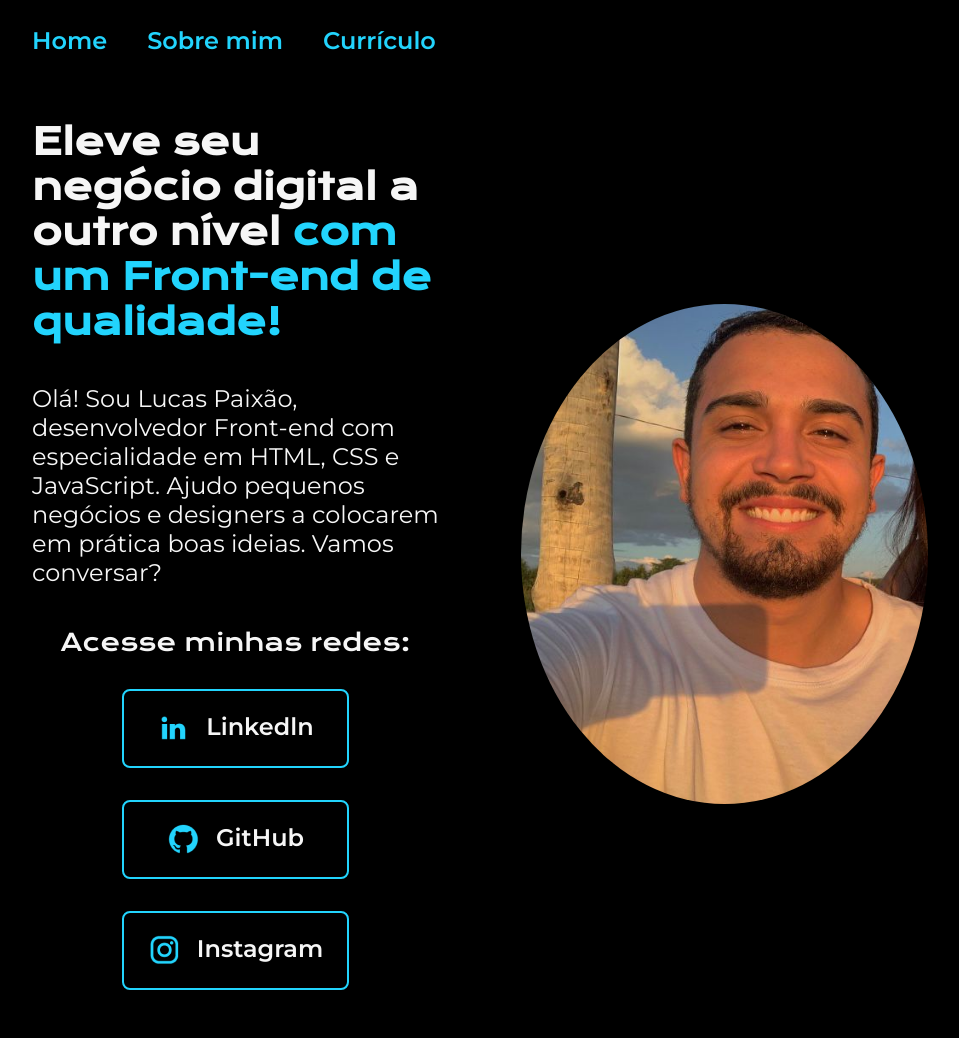
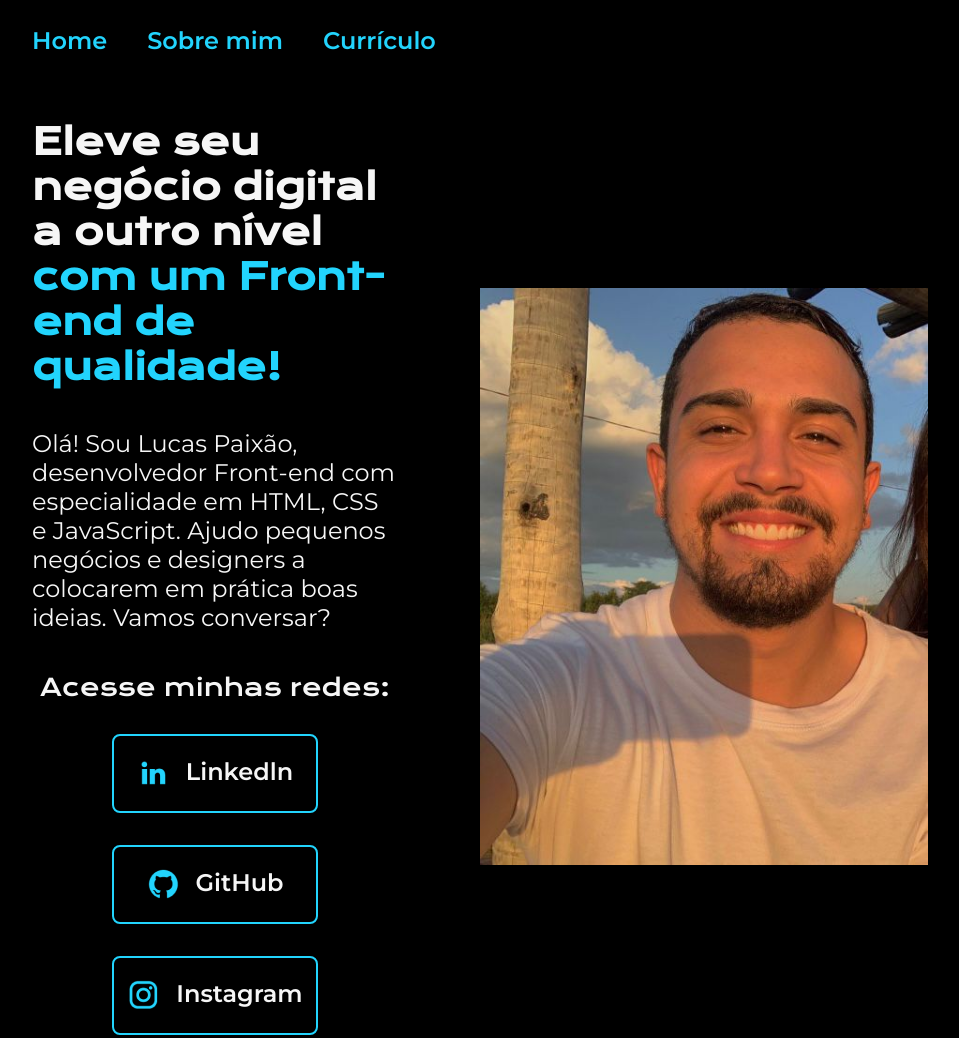
Before and after one commit to lucaspaixaodev/portfolio, a plain HTML site: page index.html in a window 1280 px wide. Shown: the top 1038 px of the page, without its empty margins (160-1119 px from the left). Drawn offline with nearby package versions, Linux system fonts and the light colour scheme.

Commit message:
Update index.html

```diff
--- a/index.html
+++ b/index.html
@@ -28,7 +28,7 @@
             </div>
 
         </section>
-        <img class="apresentacao__imagem" src="./assets/MinhaFoto.jpeg"style="border-radius: 50%" width="500" height="500" alt="MinhaFoto">
+        <img class="apresentacao__imagem" src="./assets/MinhaFoto.jpeg" alt="MinhaFoto">
     </main>
 
     <footer class="rodape">
```
